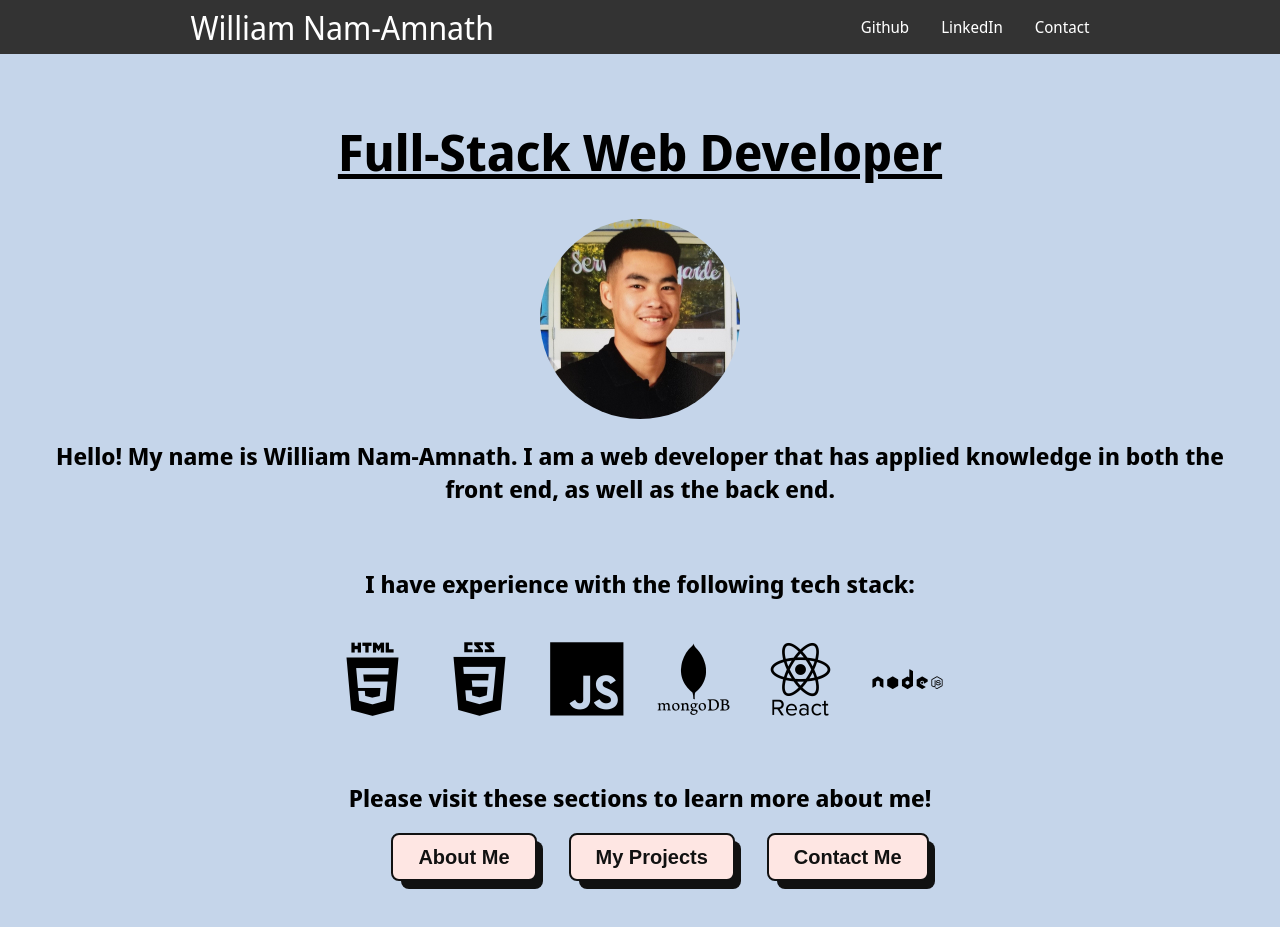
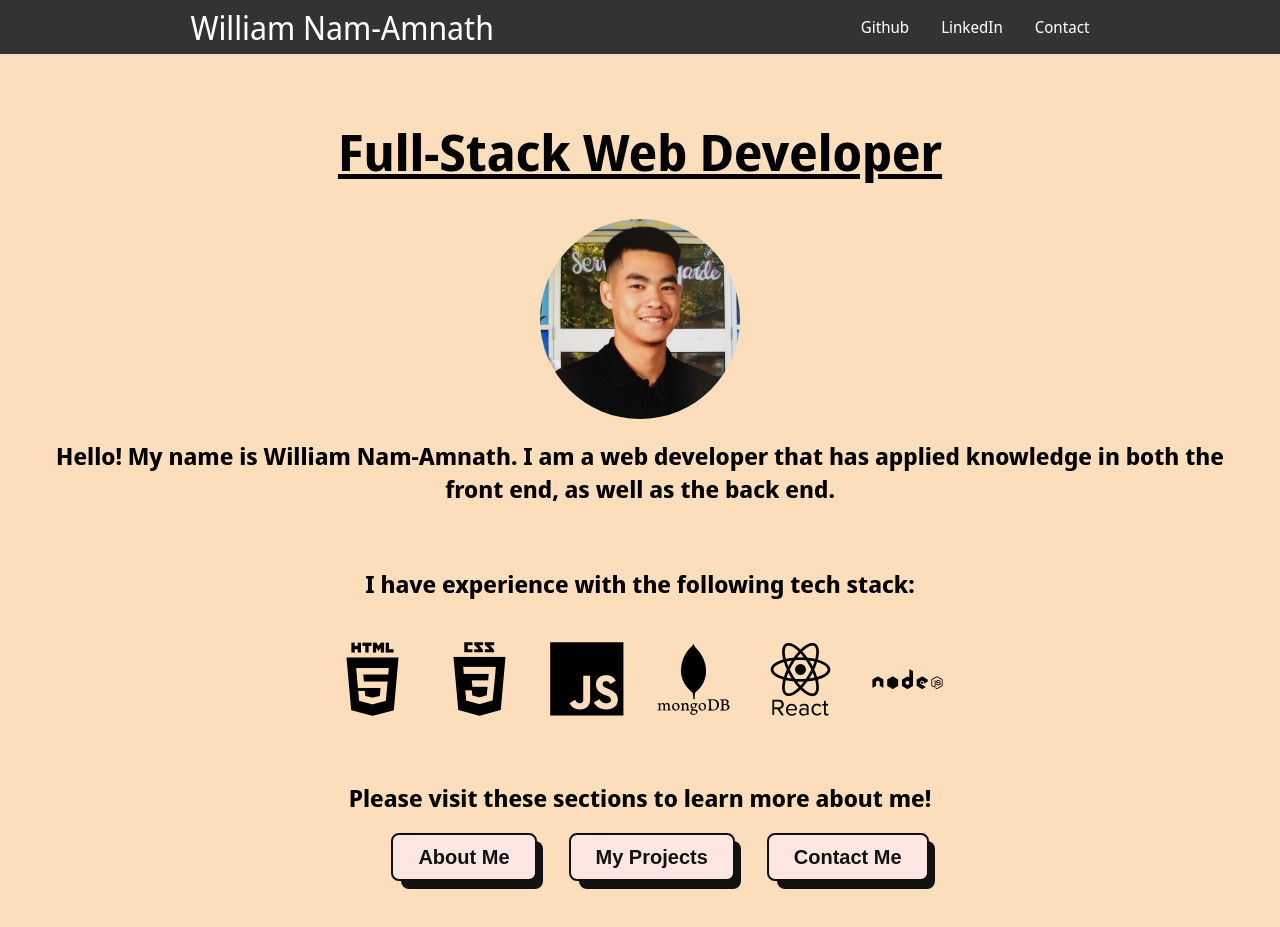
Before and after one commit to williamnamamnath/my-portfolio, a React (Create React App) app: page / in a window 1280 px wide. Built offline with nearby package versions, Linux system fonts and the light colour scheme.

Commit message:
Updated home page background color

```diff
--- a/src/GlobalStyles.js
+++ b/src/GlobalStyles.js
@@ -13,7 +13,7 @@ html, body {
 
 body {
     margin: 0;
-    background-color: #C5D5EA;
+    background-color: #FCDDBC;
     font-family: "Noto Sans Display";
 }
 
```
